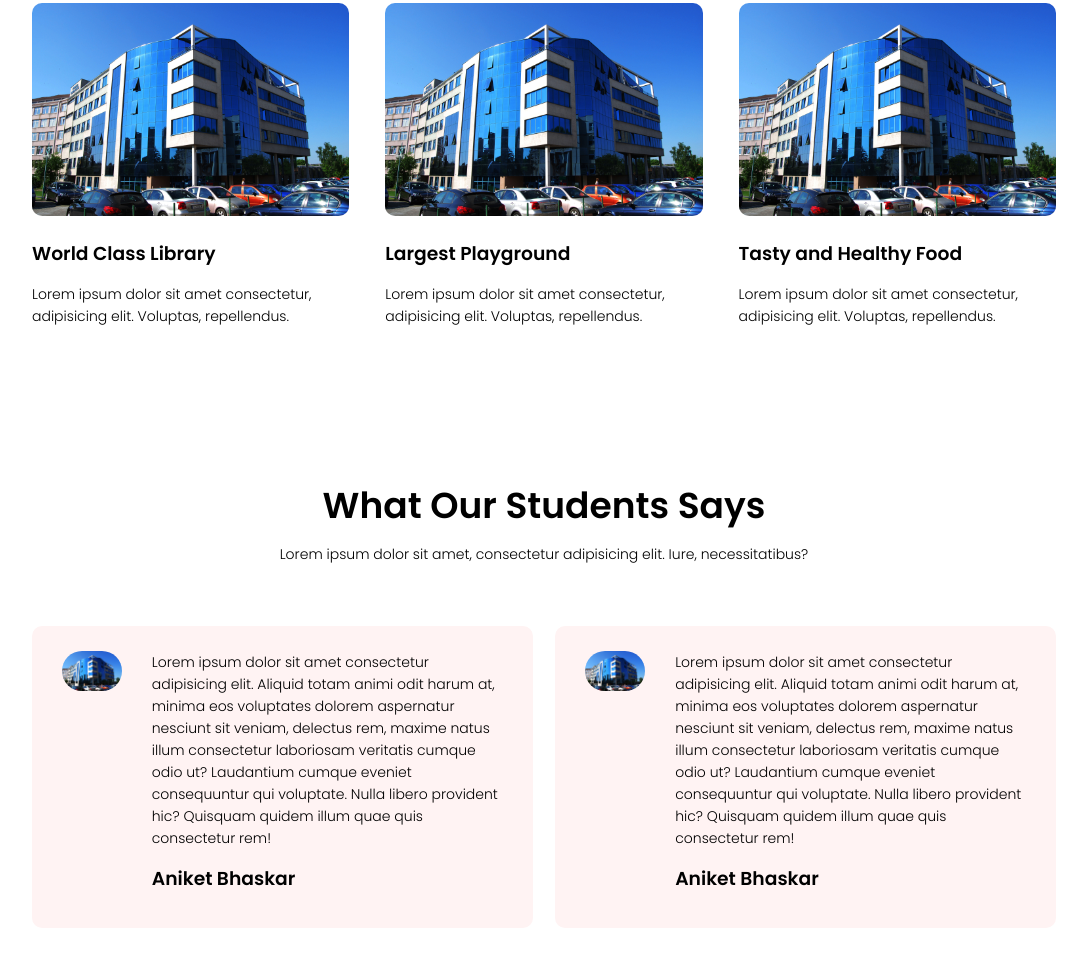
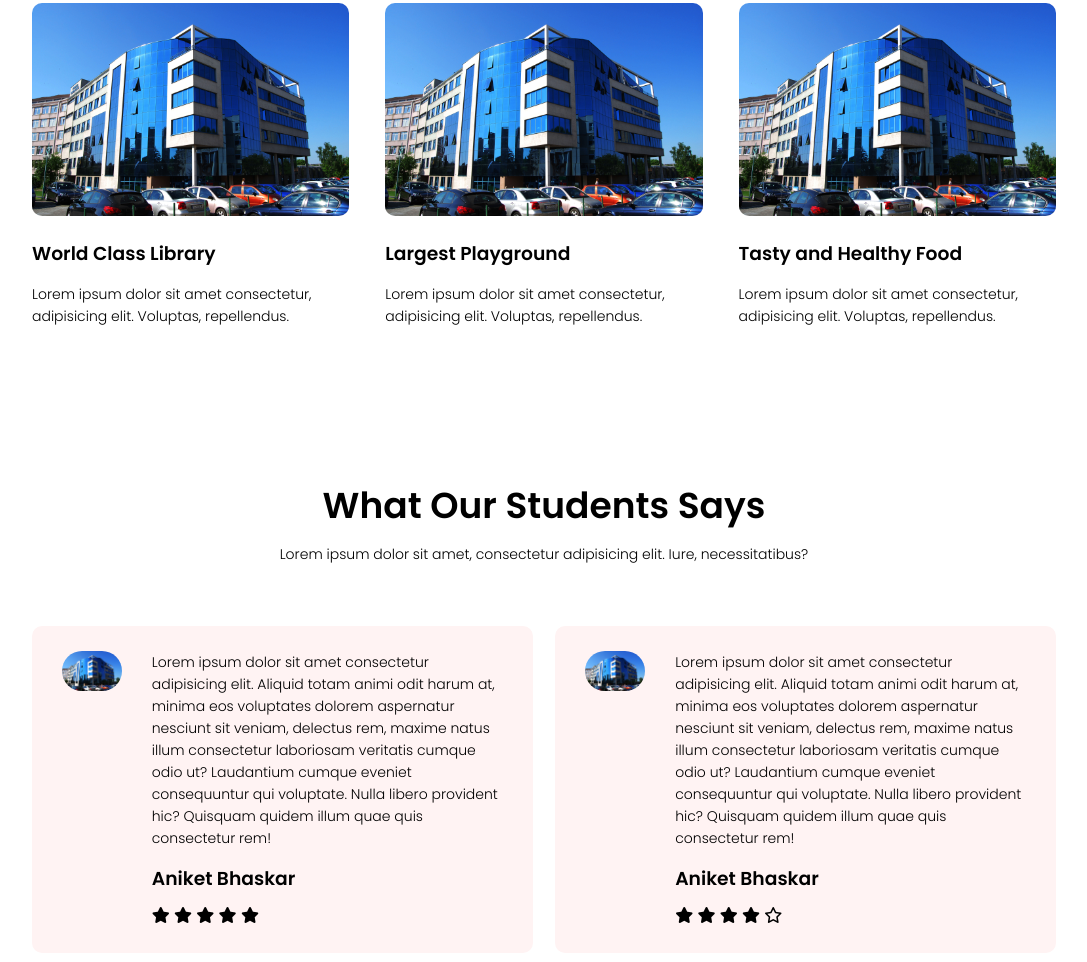
Before and after one commit to ishilmiozcelik/University_Website, a plain HTML site: page index.html in a window 1280 px wide. Shown: the part 2077-3039 px from the top of the page, without its empty margins (96-1183 px from the left). Drawn offline with Linux system fonts and the light colour scheme.

Commit message:
minor-changes

```diff
--- a/index.html
+++ b/index.html
@@ -129,6 +129,11 @@
 <div>
 <p>Lorem ipsum dolor sit amet consectetur adipisicing elit. Aliquid totam animi odit harum at, minima eos voluptates dolorem aspernatur nesciunt sit veniam, delectus rem, maxime natus illum consectetur laboriosam veritatis cumque odio ut? Laudantium cumque eveniet consequuntur qui voluptate. Nulla libero provident hic? Quisquam quidem illum quae quis consectetur rem!</p>
 <h3>Aniket Bhaskar</h3>
+<i class="fa-solid fa-star"></i>
+<i class="fa-solid fa-star"></i>
+<i class="fa-solid fa-star"></i>
+<i class="fa-solid fa-star"></i>
+<i class="fa-solid fa-star"></i>
 </div>
 </div>
 
@@ -137,6 +142,11 @@
   <div>
   <p>Lorem ipsum dolor sit amet consectetur adipisicing elit. Aliquid totam animi odit harum at, minima eos voluptates dolorem aspernatur nesciunt sit veniam, delectus rem, maxime natus illum consectetur laboriosam veritatis cumque odio ut? Laudantium cumque eveniet consequuntur qui voluptate. Nulla libero provident hic? Quisquam quidem illum quae quis consectetur rem!</p>
   <h3>Aniket Bhaskar</h3>
+  <i class="fa-solid fa-star"></i>
+  <i class="fa-solid fa-star"></i>
+  <i class="fa-solid fa-star"></i>
+  <i class="fa-solid fa-star"></i>
+  <i class="fa-regular fa-star"></i>
   </div>
   </div>
 
--- a/style.css
+++ b/style.css
@@ -96,7 +96,7 @@
 transition: 1s;
 }
 
-nav .fa-solid{
+nav .fa-solid {
 display: none;
 }
 
```
